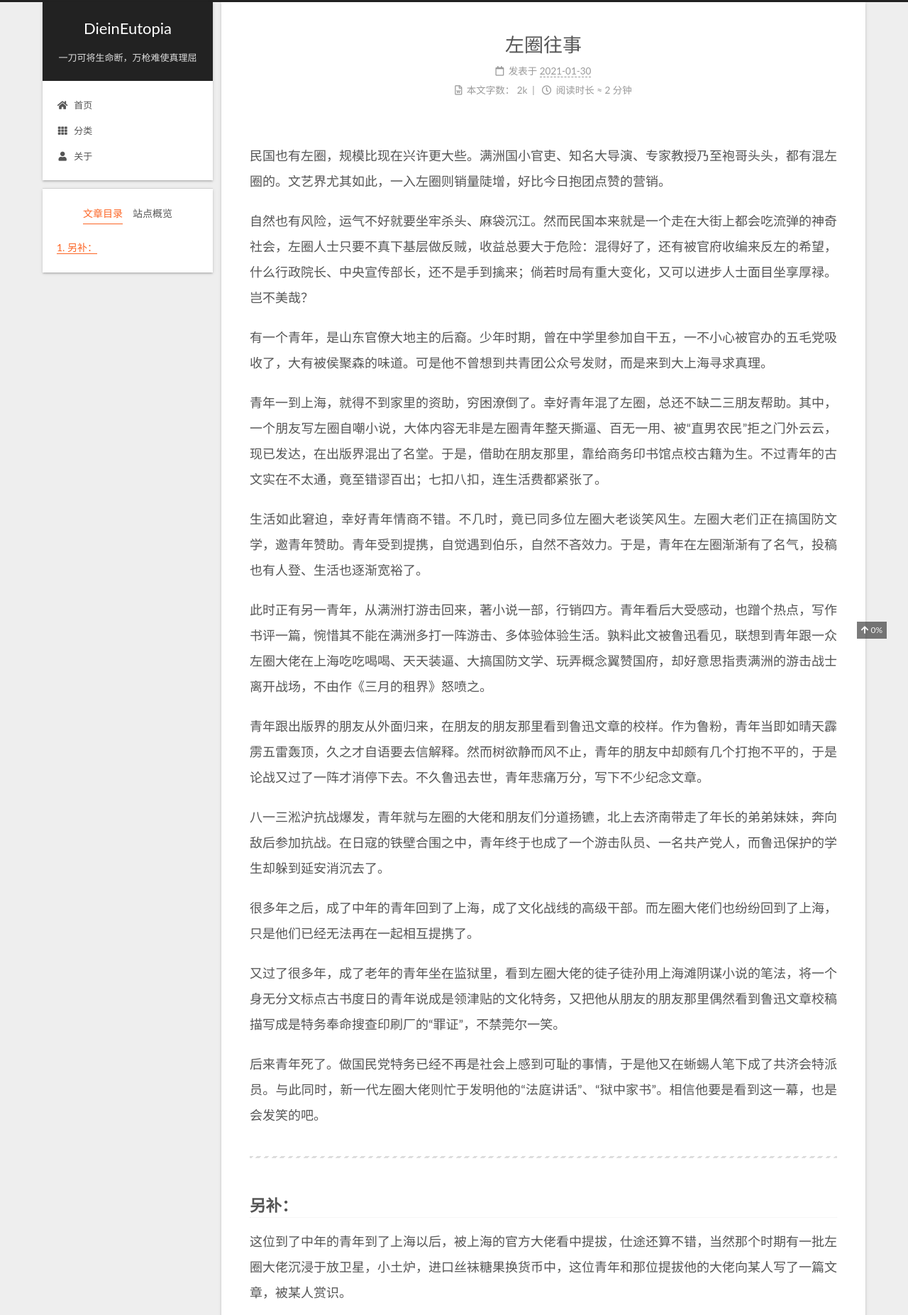
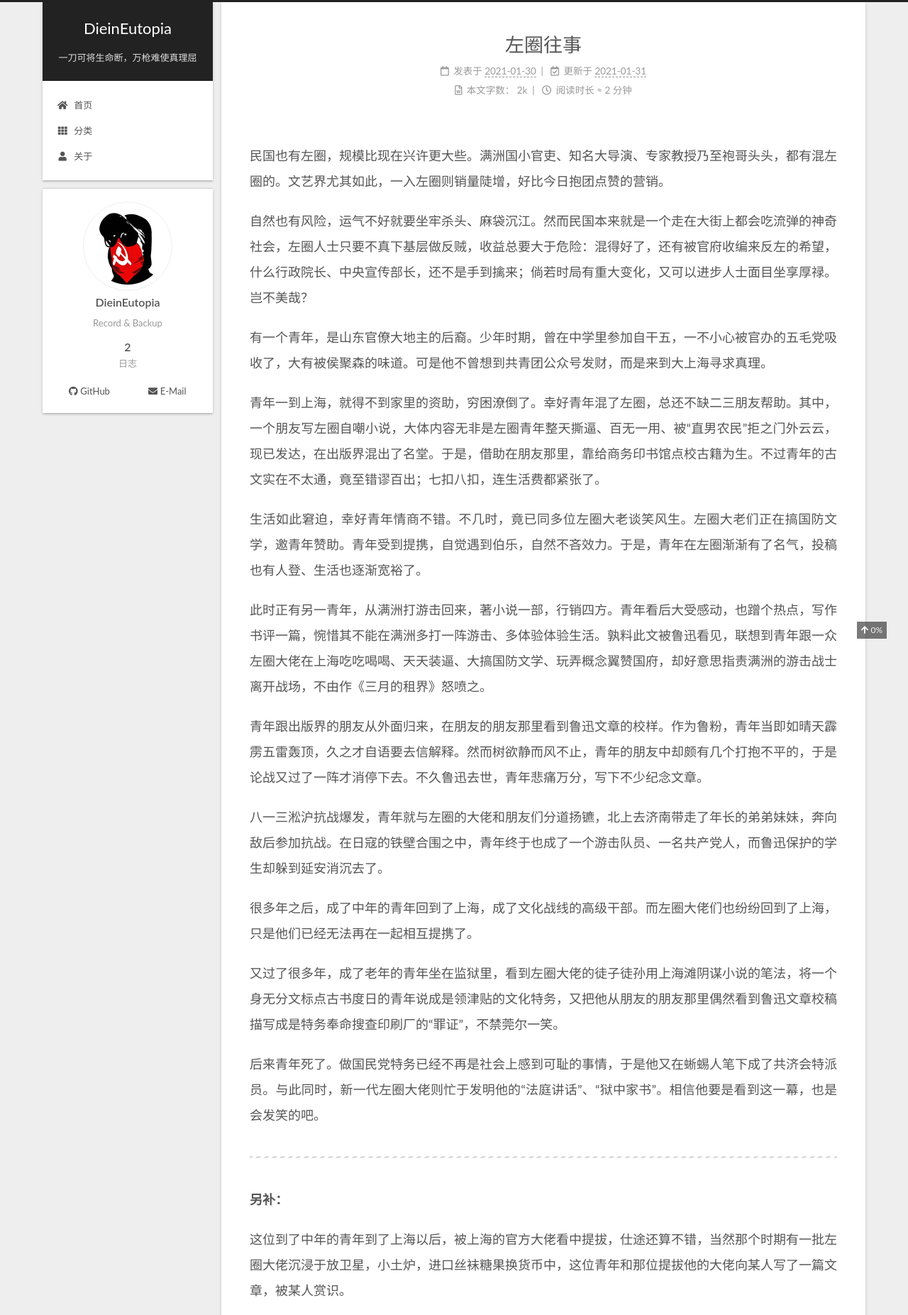
Before and after one commit to DieinEutopia/DieinEutopia.github.io, a plain HTML site: page 2021/01/30/左圈往事/index.html in a window 1280 px wide. Shown: the top 1853 px of the page at 71% size. Drawn offline with nearby package versions, Linux system fonts and the light colour scheme.

Commit message:
Site updated: 2021-01-31 01:45:55

```diff
--- a/2021/01/30/左圈往事/index.html
+++ b/2021/01/30/左圈往事/index.html
@@ -33,7 +33,7 @@
 <meta property="og:description" content="民国也有左圈，规模比现在兴许更大些。满洲国小官吏、知名大导演、专家教授乃至袍哥头头，都有混左圈的。文艺界尤其如此，一入左圈则销量陡增，好比今日抱团点赞的营销。 自然也有风险，运气不好就要坐牢杀头、麻袋沉江。然而民国本来就是一个走在大街上都会吃流弹的神奇社会，左圈人士只要不真下基层做反贼，收益总要大于危险：混得好了，还有被官府收编来反左的希望，什么行政院长、中央宣传部长，还不是手到擒来；倘若时局有">
 <meta property="og:locale" content="zh_CN">
 <meta property="article:published_time" content="2021-01-29T16:46:10.000Z">
-<meta property="article:modified_time" content="2021-01-30T03:58:02.779Z">
+<meta property="article:modified_time" content="2021-01-30T17:44:38.305Z">
 <meta property="article:author" content="DieinEutopia">
 <meta name="twitter:card" content="summary">
 
@@ -147,7 +147,7 @@
 
   <aside class="sidebar">
 
-    <div class="sidebar-inner sidebar-nav-active sidebar-toc-active">
+    <div class="sidebar-inner sidebar-overview-active">
       <ul class="sidebar-nav">
         <li class="sidebar-nav-toc">
           文章目录
@@ -160,7 +160,6 @@
       <div class="sidebar-panel-container">
         <!--noindex-->
         <div class="post-toc-wrap sidebar-panel">
-            <div class="post-toc animated"><ol class="nav"><li class="nav-item nav-level-3"><a class="nav-link" href="#%E5%8F%A6%E8%A1%A5%EF%BC%9A"><span class="nav-number">1.</span> <span class="nav-text">另补：</span></a></li></ol></div>
         </div>
         <!--/noindex-->
 
@@ -247,9 +246,15 @@
       </span>
       <span class="post-meta-item-text">发表于</span>
 
-
-      <time title="创建时间：2021-01-30 00:46:10 / 修改时间：11:58:02" itemprop="dateCreated datePublished" datetime="2021-01-30T00:46:10+08:00">2021-01-30</time>
+      <time title="创建时间：2021-01-30 00:46:10" itemprop="dateCreated datePublished" datetime="2021-01-30T00:46:10+08:00">2021-01-30</time>
     </span>
+      <span class="post-meta-item">
+        <span class="post-meta-item-icon">
+          <i class="far fa-calendar-check"></i>
+        </span>
+        <span class="post-meta-item-text">更新于</span>
+        <time title="修改时间：2021-01-31 01:44:38" itemprop="dateModified" datetime="2021-01-31T01:44:38+08:00">2021-01-31</time>
+      </span>
 
 
       </div>
@@ -289,9 +294,10 @@
 <p>又过了很多年，成了老年的青年坐在监狱里，看到左圈大佬的徒子徒孙用上海滩阴谋小说的笔法，将一个身无分文标点古书度日的青年说成是领津贴的文化特务，又把他从朋友的朋友那里偶然看到鲁迅文章校稿描写成是特务奉命搜查印刷厂的“罪证”，不禁莞尔一笑。</p>
 <p>后来青年死了。做国民党特务已经不再是社会上感到可耻的事情，于是他又在蜥蜴人笔下成了共济会特派员。与此同时，新一代左圈大佬则忙于发明他的“法庭讲话”、“狱中家书”。相信他要是看到这一幕，也是会发笑的吧。</p>
 <hr>
-<h3 id="另补："><a href="#另补：" class="headerlink" title="另补："></a>另补：</h3><p>这位到了中年的青年到了上海以后，被上海的官方大佬看中提拔，仕途还算不错，当然那个时期有一批左圈大佬沉浸于放卫星，小土炉，进口丝袜糖果换货币中，这位青年和那位提拔他的大佬向某人写了一篇文章，被某人赏识。</p>
+<p><strong>另补：</strong></p>
+<p>这位到了中年的青年到了上海以后，被上海的官方大佬看中提拔，仕途还算不错，当然那个时期有一批左圈大佬沉浸于放卫星，小土炉，进口丝袜糖果换货币中，这位青年和那位提拔他的大佬向某人写了一篇文章，被某人赏识。</p>
 <p>当然好境不长，大佬在某个事件前昔在某地突然去世，这位少年也受到排挤。当然仅仅过了一年，风云突变，上海也成了斗争的中心，青年看到如此形势，立即准备了某个组织，把革命群众团结出来，可是上海的左圈大佬和他们手下的喽啰并不买账，要保住自己的乌纱帽，想尽各种办法，最后迫不得已想出了一个“狠招”钞票，想利用钱来压制革命，可惜被青年识破，马上抛出反对经济主义，要求政治挂帅的口号，次年一月夺权，成立上海公社，青年被推为领袖，可惜左革命大佬又不买账，说公社是无政府云云，当然上海公社也成为革委会，左圈大佬依旧不买账，贴炮轰青年的大字报，说什么革命队伍不纯，老干部少，把某个组织排斥出去云云，过了几个月算是把这些人压制下去。</p>
-<p>军队里那几个左圈大佬看不惯青年，找青年的岔，成为二号人物以后，开始向青年发难，在江西某地，几个左圈大佬轮流炮轰青年，头号人物不愿意，批评了那几个左juan大佬，后来某个黑纲领，青年又成了头号目标。</p>
+<p>军队里那几个左圈大佬看不惯青年，找青年的岔，成为二号人物以后，开始向青年发难，在江西某地，几个左圈大佬轮流炮轰青年，头号人物不愿意，批评了那几个左圈大佬，后来某个黑纲领，青年又成了头号目标。</p>
 <p>军队里那几个左圈大佬倒台后，青年正式进入中央，被某人物器重，当然左圈人士又开始鼓噪起来，什么整顿，什么四化，什么提高国民经济，什么条条专政，什么三项指示为纲，什么台阶论，青年不以为然，写了基本理论著作来反驳之，青年整理的某人著作也被左圈大佬乱改一通被中央大佬打回去了(左圈把那本书当作圣经的不少)青年起草的人大报告左圈大佬为了给自己邀功大面积删改报告，在以后的多次会议左圈大佬对于青年敌视找茬，到了某事件，左圈大佬和他们的迷弟贴大字报炮轰青年。</p>
 <p>当青年死后，左圈大佬纷纷后悔，用各种理由搪塞，否认往事，称赞起青年和“支持”起文革来了，青年看见了也会笑吧。</p>
 
```
Also changed, not shown: index.html (+11 -4 lines).
